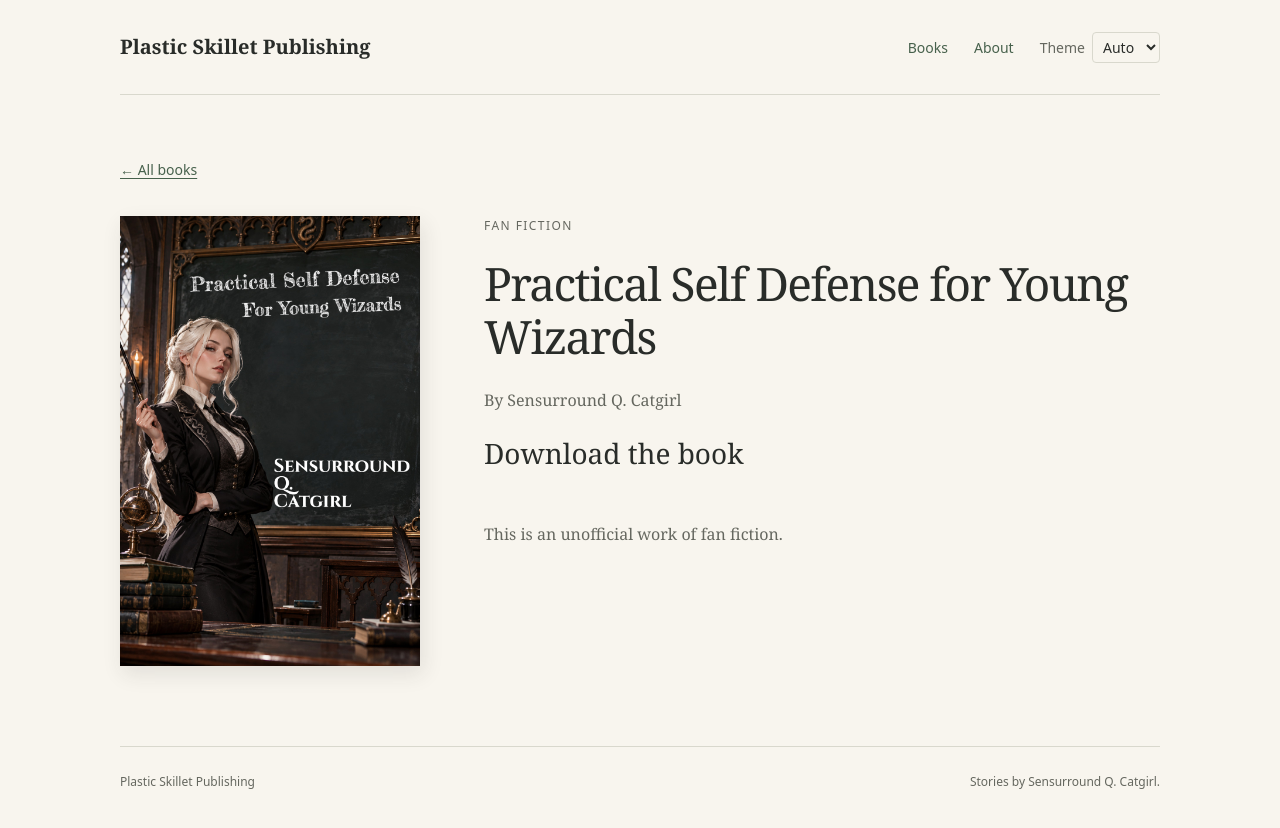
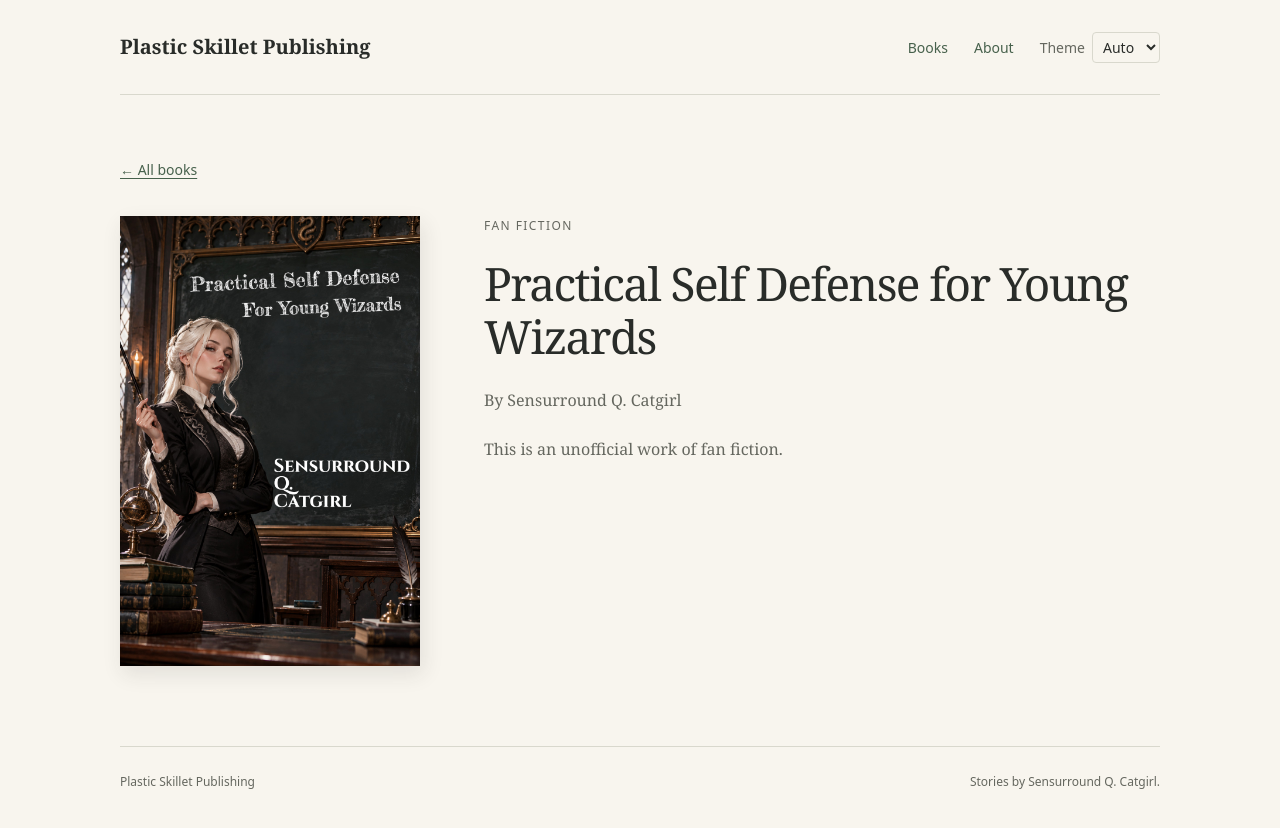
Before and after one commit to audiophilette/audiophilette.github.io, a Jekyll site: the page built from _tabs/practical.md, in a window 1280 px wide. Shown: the top 828 px of the page. Built offline with Jekyll 4.4.1, drawn with Linux system fonts in a browser that asks for light colours.

Commit message:
fix so download links dont show, adn add possibilities for purchase links later.

```diff
--- /dev/null
+++ b/_includes/book-downloads.html
@@ -0,0 +1,13 @@
+{%- assign download_directory = include.book.download_directory | default: '' | strip -%}
+{%- if download_directory != '' -%}
+  {%- assign book_files = site.static_files | sort: 'path' -%}
+  {%- for file in book_files -%}
+    {%- assign directory_prefix = file.path | slice: 0, download_directory.size -%}
+    {%- if directory_prefix == download_directory -%}
+      {%- assign ext = file.extname | downcase -%}
+      {%- if ext == '.epub' or ext == '.pdf' or ext == '.zip' -%}
+        <li><a href="{{ file.path | relative_url | uri_escape }}">{% if ext == '.zip' %}Markdown + images (ZIP){% else %}{{ ext | remove: '.' | upcase }}{% endif %}<span aria-hidden="true"> ↓</span></a></li>
+      {%- endif -%}
+    {%- endif -%}
+  {%- endfor -%}
+{%- endif -%}
--- a/_layouts/book.html
+++ b/_layouts/book.html
@@ -9,18 +9,16 @@ layout: default
     <h1>{{ page.title }}</h1>
     <p class="byline">By Sensurround Q. Catgirl</p>
     {{ content }}
-    <h2>Download the book</h2>
-    <ul class="downloads">
-    {% assign book_files = site.static_files | sort: 'path' %}
-    {% for file in book_files %}
-      {% if file.path contains page.download_directory %}
-        {% assign ext = file.extname | downcase %}
-        {% if ext == '.epub' or ext == '.pdf' or ext == '.zip' %}
-        <li><a href="{{ file.path | relative_url | uri_escape }}">{% if ext == '.zip' %}Markdown + images (ZIP){% else %}{{ ext | remove: '.' | upcase }}{% endif %}<span aria-hidden="true"> ↓</span></a></li>
-        {% endif %}
-      {% endif %}
-    {% endfor %}
-    </ul>
+    {% capture downloads %}{% include book-downloads.html book=page %}{% endcapture %}
+    {% assign downloads = downloads | strip %}
+    {% if downloads != '' %}
+      <h2>Download the book</h2>
+      <ul class="downloads">{{ downloads }}</ul>
+    {% endif %}
+    {% assign purchase_url = page.purchase_url | default: '' | strip %}
+    {% if purchase_url != '' %}
+      <p><a class="book-link" href="{{ purchase_url | escape }}">{{ page.purchase_label | default: 'Buy the book' | escape }} <span aria-hidden="true">→</span></a></p>
+    {% endif %}
     {% if page.note %}<p class="book-note">{{ page.note }}</p>{% endif %}
   </div>
 </article>
```
Also changed, not shown: _tabs/shortfiction.md (+1 -1 lines), _templates/book.md (+3 -0 lines), index.md (+3 -1 lines), README.md.
